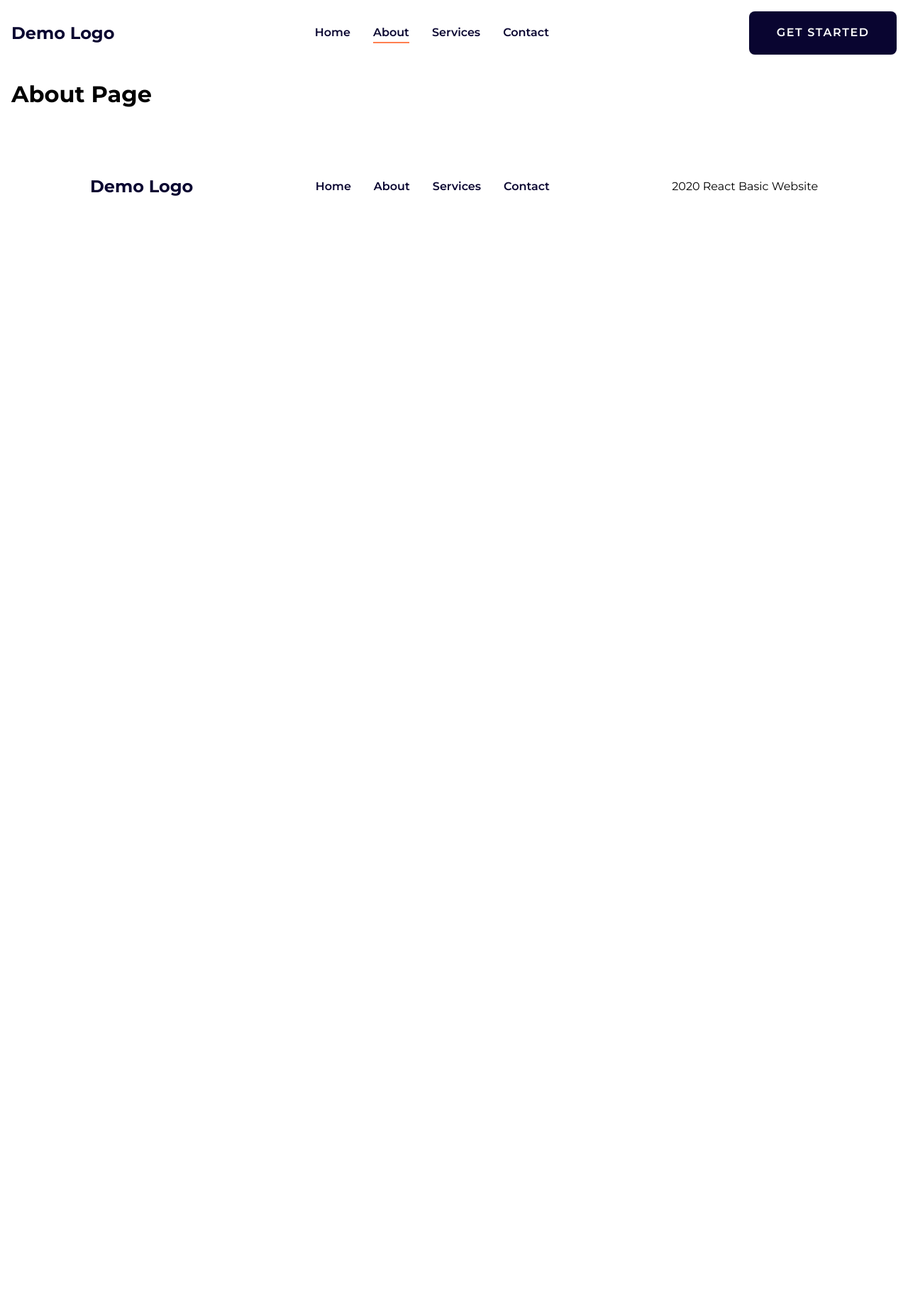
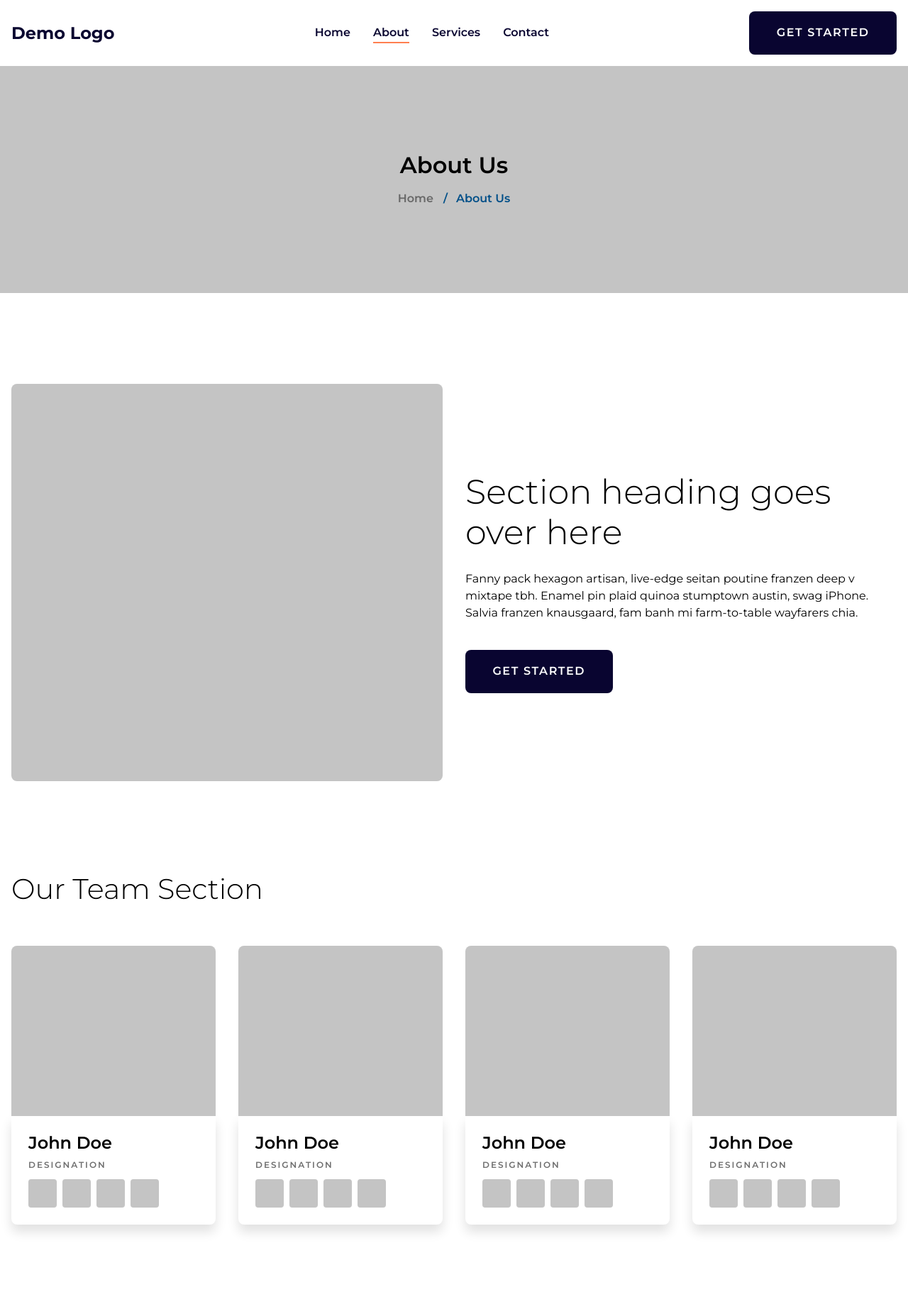
Before and after one commit to himangshum17/react-basic-website, a React (Create React App) app: page /about in a window 1280 px wide. Shown: the top 1852 px of the page at 71% size. Before the commit the page ends 800 px from the top, so only its background shows below. Built offline with nearby package versions, Linux system fonts and the light colour scheme.

Commit message:
updated aboutpage

```diff
--- a/src/About.jsx
+++ b/src/About.jsx
@@ -1,12 +1,35 @@
-import React from 'react'
+import React from 'react';
+import BreadCrumb from './Components/BreadCrumb';
+import ImageContentHorizontal from './Components/ImageContentHorizontal';
+import ImageContentVertical from './Components/ImageContentVertical';
+import TeamCard from './Components/TeamCard';
 
 const About = () => {
     return (
-        <div>
-            <div className="container">
-                <h1>About Page</h1>
-            </div>
-        </div>
+        <>
+         <BreadCrumb/>
+         <ImageContentHorizontal/>
+         <section className="section3">
+             <div className="container">
+                <h2>Our Team Section</h2>
+                 <div className="row">
+                     <div className="column three">
+                         <TeamCard/>
+                     </div>
+                     <div className="column three">
+                         <TeamCard/>
+                     </div>
+                     <div className="column three">
+                         <TeamCard/>
+                     </div>
+                     <div className="column three">
+                         <TeamCard/>
+                     </div>
+                 </div>
+             </div>
+         </section>
+         <ImageContentVertical/>
+        </>
     )
 }
 
--- a/src/App.css
+++ b/src/App.css
@@ -20,8 +20,9 @@ font-weight: 600;border-radius: 8px;transition : all .4s ease-in-out;}
 /* column */
 @media(min-width:1200px){
   .column.half{flex: 0 0 50%;}
-  .column.eight{flex: 0 0 65.3333333333%;}
-  .column.ten{flex: 0 0 82.6666666667%;}
+  .column.three{flex: 0 0 25%;}
+  .column.eight{flex: 0 0 66.666667%;}
+  .column.ten{flex: 0 0 83.333333%;}
 }
 .column{width:100%;padding: 0 16px;}
 /* column */
@@ -78,3 +79,27 @@ footer .footer-inner .links ul li a{font-weight: 600;font-size: 16px;color: #090
 footer .footer-inner .links ul li a:hover{color: coral;}
 footer .footer-inner .footer-text{margin: 0;}
 /* footer */
+/* breadcrumb */
+.breadcrumb{display: flex;justify-content: center;align-items: center;min-height: 320px;background-color: #c4c4c4;text-align: center;}
+.breadcrumb h2{font-size: 32px;font-weight: 600;margin: 0 0 16px;}
+.breadcrumb ul{display: flex;margin: 0 -16px;justify-content: center;}
+.breadcrumb ul li a{color: #686868;font-weight: 600;}
+.breadcrumb ul li{padding: 0 16px;color: #004F88;font-weight: 600;position: relative;}
+.breadcrumb ul li:not(:last-child)::after{position: absolute;content: "/";right: -4px;top: 0;}
+/* breadcrumb */
+/* section 3 */
+.section3{padding: 128px 0 0;}
+.section3 h2{font-size: 40px; line-height: 48px;margin: 0 0 56px;font-weight: 300;}
+/* section 3 */
+/* card */
+.card .img-area img{width: 100%;border-radius: 8px 8px 0 0;}
+@media(min-width:1200px){
+  .card .img-area img{height: 240px;object-fit: cover;object-position: center;}
+}
+.card .content-area{padding: 24px;background-color: #ffffff;box-shadow: 0 10px 16px rgb(0 0 0 / 12%);border-radius: 0 0 8px 8px;}
+.card .content-area h3{margin: 0;font-size: 24px;font-weight: 600;}
+.card .content-area p{margin: 4px 0 0;font-size: 12px;color: #6f6f6f;text-transform: uppercase;letter-spacing: 2px;font-weight: 600;}
+.card .content-area ul{display: flex;margin: 8px -4px 0;}
+.card .content-area ul li{padding: 0 4px;}
+.card .content-area ul li a{display: flex;justify-content: center;align-items: center;width: 40px;height: 40px;border-radius: 4px;background-color: #c4c4c4;}
+/* card */
--- /dev/null
+++ b/src/Components/BreadCrumb.jsx
@@ -0,0 +1,18 @@
+import React from 'react';
+import { NavLink } from 'react-router-dom';
+
+const BreadCrumb = () => {
+    return (
+        <div className="breadcrumb">
+            <div className="container">
+                <h2>About Us</h2>
+                <ul>
+                    <li><NavLink exact to="/">Home</NavLink></li>
+                    <li className="active">About Us</li>
+                </ul>
+            </div>
+        </div>
+    )
+}
+
+export default BreadCrumb;
--- /dev/null
+++ b/src/Components/TeamCard.jsx
@@ -0,0 +1,25 @@
+import React from 'react';
+import { NavLink } from 'react-router-dom';
+import img from '../assets/images/img2.svg';
+
+const TeamCard = () => {
+    return (
+        <div className="card">
+            <div className="img-area">
+                <img src={img} alt=""/>
+            </div>
+            <div className="content-area">
+                <h3>John Doe</h3>
+                <p>Designation</p>
+                <ul>
+                    <li><NavLink exact to="/"></NavLink></li>
+                    <li><NavLink exact to="/"></NavLink></li>
+                    <li><NavLink exact to="/"></NavLink></li>
+                    <li><NavLink exact to="/"></NavLink></li>
+                </ul>
+            </div>
+        </div>
+    )
+}
+
+export default TeamCard;
```
